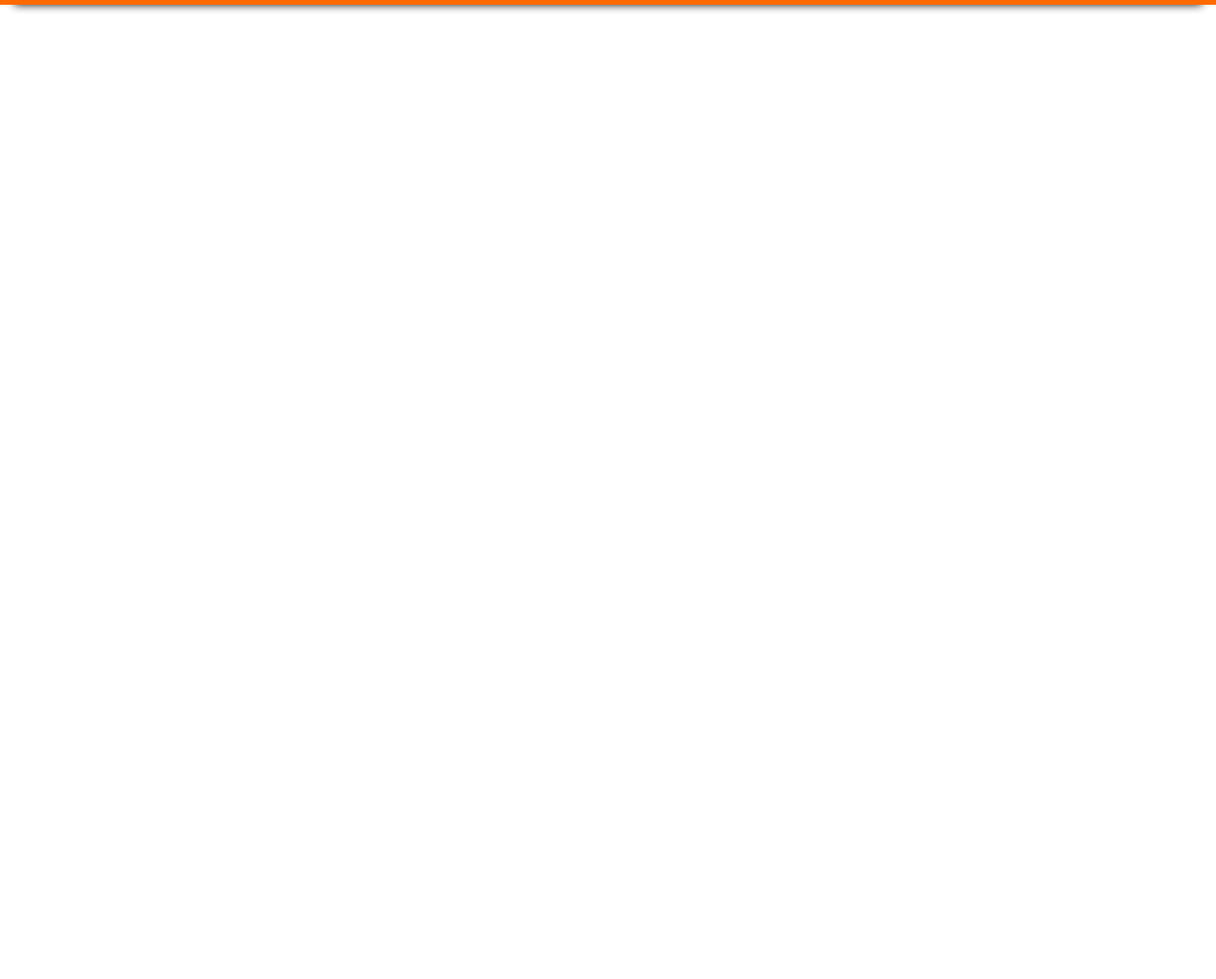
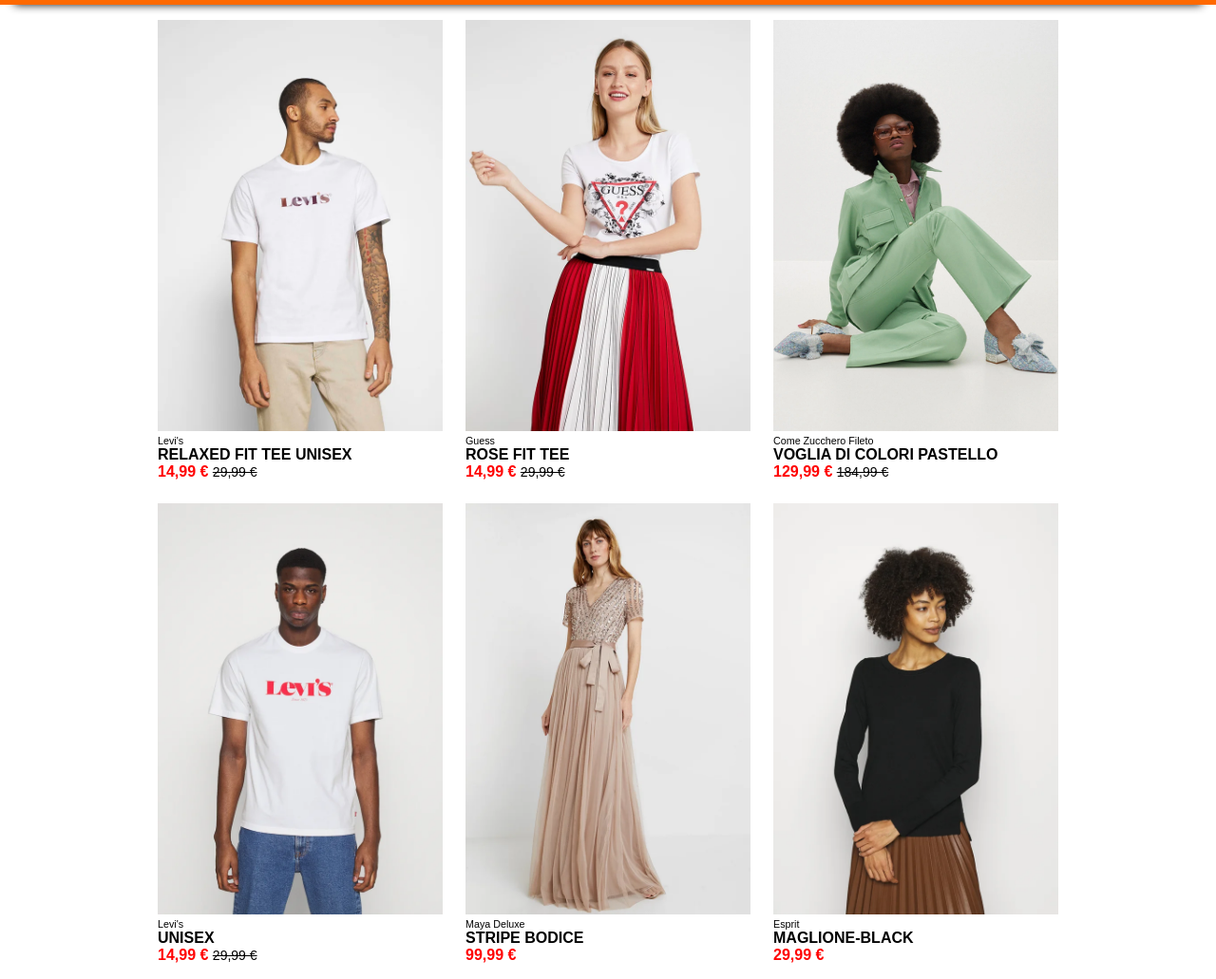
Before and after one commit to agnesvarga1/html-css-boolando, a plain HTML site: page index.html in a window 1280 px wide. Shown: the part 43-1074 px from the top of the page at 95% size. Before the commit the page ends 800 px from the top, so only its background shows below. Drawn offline with Linux system fonts and the light colour scheme.

Commit message:
feat(main cards)

```diff
--- a/assets/styles.css
+++ b/assets/styles.css
@@ -7,14 +7,19 @@
 html {
   font-family: sans-serif;
 }
+
+a {
+  text-decoration: none;
+}
+
 header {
   background-color: #ff6900;
   padding-block: 0.5rem;
   box-shadow: 0px 15px 10px -15px #111;
 }
-a {
-  text-decoration: none;
-}
+
+/*****header****/
+
 header nav {
   width: 75%;
   margin: 0 auto;
@@ -42,3 +47,47 @@ header svg {
   fill: #fff;
   cursor: pointer;
 }
+
+/*****main*****/
+
+.container {
+  width: 75%;
+  margin: 0 auto;
+  display: flex;
+  gap: 1.5rem;
+  flex-wrap: wrap;
+  padding-block: 1rem;
+  justify-content: center;
+}
+
+.card {
+  width: calc(100% / 3.2);
+}
+
+.card figure img {
+  width: 100%;
+  height: 100%;
+}
+
+.card-footer h6 {
+  font-weight: 100;
+  text-transform: capitalize;
+}
+.card-footer h4 {
+  font-weight: 600;
+  text-transform: uppercase;
+}
+
+.card-footer .price-new {
+  color: red;
+  font-weight: bolder;
+}
+.card-footer .price-old {
+  text-decoration: line-through;
+  font-weight: lighter;
+  font-size: 14px;
+}
+.card:nth-last-child(2) .price-old,
+.card:last-child .price-old {
+  display: none;
+}
--- a/index.html
+++ b/index.html
@@ -56,7 +56,64 @@
         </div>
       </nav>
     </header>
-    <main></main>
+    <main>
+      <div class="container">
+        <div class="card">
+          <figure><img src="./assets/imgs/1.webp" alt="" /></figure>
+          <div class="card-footer">
+            <h6>Levi's</h6>
+            <h4>RELAXED FIT TEE UNISEX</h4>
+            <span class="price-new">14,99 &euro;</span>
+            <span class="price-old">29,99 &euro;</span>
+          </div>
+        </div>
+        <div class="card">
+          <figure><img src="./assets/imgs/2.webp" alt="" /></figure>
+          <div class="card-footer">
+            <h6>guess</h6>
+            <h4>rose FIT TEE</h4>
+            <span class="price-new">14,99 &euro;</span>
+            <span class="price-old">29,99 &euro;</span>
+          </div>
+        </div>
+        <div class="card">
+          <figure><img src="./assets/imgs/3.webp" alt="" /></figure>
+          <div class="card-footer">
+            <h6>come zucchero fileto</h6>
+            <h4>voglia di colori pastello</h4>
+            <span class="price-new">129,99 &euro;</span>
+            <span class="price-old">184,99 &euro;</span>
+          </div>
+        </div>
+        <div class="card">
+          <figure><img src="./assets/imgs/4.webp" alt="" /></figure>
+          <div class="card-footer">
+            <h6>Levi's</h6>
+            <h4>UNISEX</h4>
+            <span class="price-new">14,99 &euro;</span>
+            <span class="price-old">29,99 &euro;</span>
+          </div>
+        </div>
+        <div class="card">
+          <figure><img src="./assets/imgs/5.webp" alt="" /></figure>
+          <div class="card-footer">
+            <h6>Maya deluxe</h6>
+            <h4>Stripe bodice</h4>
+            <span class="price-new">99,99 &euro;</span>
+            <span class="price-old">29,99 &euro;</span>
+          </div>
+        </div>
+        <div class="card">
+          <figure><img src="./assets/imgs/6.webp" alt="" /></figure>
+          <div class="card-footer">
+            <h6>Esprit</h6>
+            <h4>Maglione-black</h4>
+            <span class="price-new">29,99 &euro;</span>
+            <span class="price-old"> 29,99&euro;</span>
+          </div>
+        </div>
+      </div>
+    </main>
     <footer></footer>
   </body>
 </html>
```
